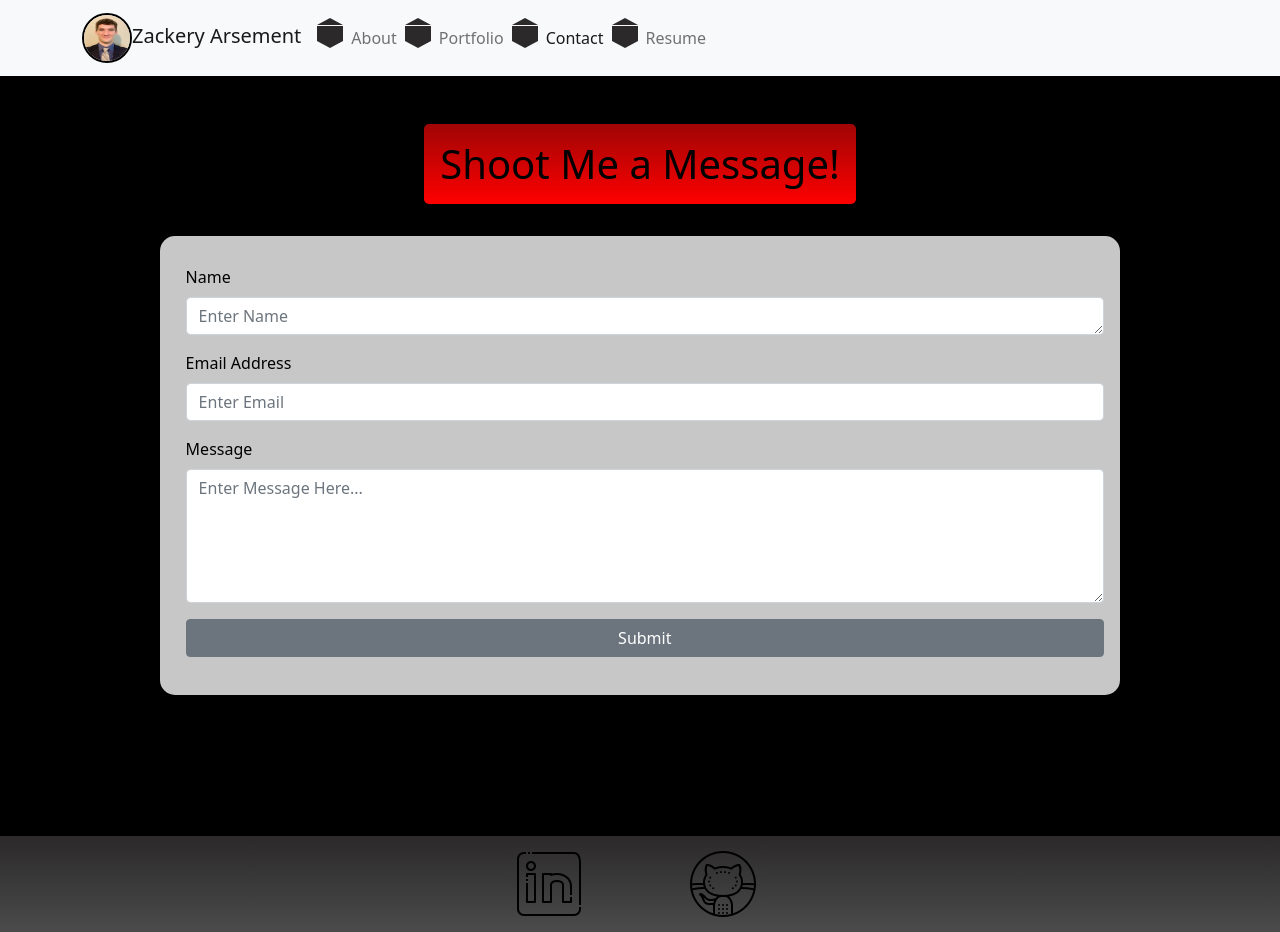
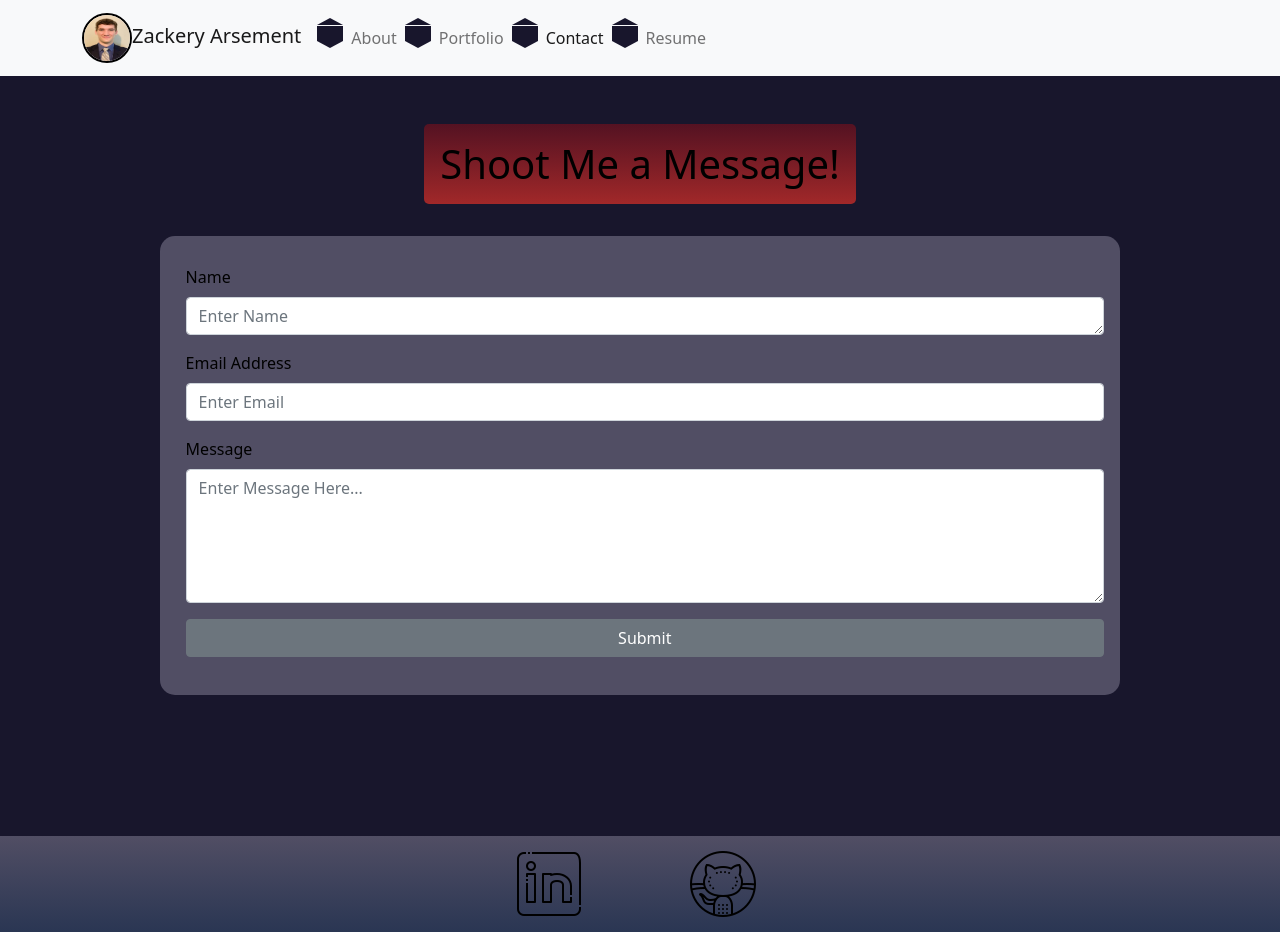
Before and after one commit to ZackeryArsement/react-portfolio, a React (Create React App) app: page /contact in a window 1280 px wide. Built offline with nearby package versions, Linux system fonts and the light colour scheme.

Commit message:
Updated color scheme... will probably need to be revised again to less blue/purple and more grey/black

```diff
--- a/src/App.css
+++ b/src/App.css
@@ -1,4 +1,4 @@
 main{
-    background-color: black;
+    background-color: var(--darkPurple);
     min-height: 95vh;
 }
--- a/src/components/about-me/About-me.js
+++ b/src/components/about-me/About-me.js
@@ -5,7 +5,7 @@ const AboutMe = () => {
         <div className="jumbotron jumbotron-fluid" id='about-me'>
             {/* <h1 className="display-4">About Me</h1> */}
             <div className="w-100">
-                <p className={`text-center bg-secondary bio`}>
+                <p className={`text-center bg-ind bio`}>
                     My name is Zackery Arsement and I am a recent graduate from the University of Texas at Austin, where I received a bachelors degree in mechanical engineering. After graduation I worked on video game designing and programming for 6 months using C# in the Unity Game Engine. I then got a job at a chemical plant in the Beaumont, Texas area. After working at the plant for 6 months I realized that the oil and gas industry was not for me and I wanted to switch back into software and code for a living. I am now working full time on UT's javaScript bootcamp and I am very enthusiastic about my future in software!
                 </p>
             </div>
--- a/src/components/contact/Contact.js
+++ b/src/components/contact/Contact.js
@@ -5,11 +5,11 @@ const Contact = () => {
     return (
         <div className='pt-5'>
             <div className="w-100 pb-4">
-                <h1 className={`text-center bg-secondary`}>
+                <h1>
                     Shoot Me a Message!
                 </h1>
             </div>
-            <div className={classes.form}>
+            <div className={`${classes.form} bg-ind`}>
                 <ContactForm />
             </div>
         </div>
--- a/src/components/contact/Contact.module.css
+++ b/src/components/contact/Contact.module.css
@@ -1,7 +1,6 @@
 .form{
     width: 75%;
     margin: auto;
-    background-color: rgb(199, 199, 199);
     padding: 1vw 2vh 3vw 2vw;
     border-radius: 15px;
 }
--- a/src/components/footer/Footer.module.css
+++ b/src/components/footer/Footer.module.css
@@ -10,7 +10,7 @@ footer{
     height: 6rem;
     justify-content: center;
     text-align: center;
-    background: linear-gradient(to top, var(--lightGrey), var(--darkGrey));
+    background: linear-gradient(to top, var(--spaceCadet), var(--independence));
 }
 
 .a{
--- a/src/components/navbar/Navbar.module.css
+++ b/src/components/navbar/Navbar.module.css
@@ -13,7 +13,7 @@
 .hexSmall:before {
     content: " ";
     width: 0; height: 0;
-    border-bottom: 7.5px solid var(--darkGrey);
+    border-bottom: 7.5px solid var(--darkPurple);
     border-left: 13px solid transparent;
     border-right: 13px solid transparent;
     position: absolute;
@@ -24,7 +24,7 @@
     margin-top: 7.5px;
     width: 26px;
     height: 15px;
-    background-color: var(--darkGrey);
+    background-color: var(--darkPurple);
     position: relative;
     transition: transform .9s ease-in-out;
 }
@@ -34,7 +34,7 @@
     width: 0;
     position: absolute;
     bottom: -7.5px;
-    border-top: 7.5px solid var(--darkGrey);
+    border-top: 7.5px solid var(--darkPurple);
     border-left: 13px solid transparent;
     border-right: 13px solid transparent;
 }
--- a/src/components/resume/QuickLook.js
+++ b/src/components/resume/QuickLook.js
@@ -5,7 +5,7 @@ import classes from './QuickLook.module.css'
 
 const QuickLook = () => {
     return (
-        <Container className='bg-secondary rounded'>
+        <Container className='bg-ind rounded'>
             {/* University */}
             <Row className='p-4 pb-2'>
                 <Col>
--- a/src/components/resume/Resume.js
+++ b/src/components/resume/Resume.js
@@ -17,7 +17,7 @@ const Resume = () => {
             <QuickLook />
 
             {/* Resume Download */}
-            <div className={`${classes.resumeContainer} bg-secondary d-flex justify-content-center mt-5 m-auto rounded`}>
+            <div className={`${classes.resumeContainer} bg-ind d-flex justify-content-center mt-5 m-auto rounded`}>
                 <a href={ZackArsementResume} target="_blank" className={`${classes.resume} text-decoration-none text-black`}>
                     Download Resume:
                     <img src={Github}/>
--- a/src/index.css
+++ b/src/index.css
@@ -3,11 +3,29 @@
 }
 
 :root{
-    --darkGrey: rgb(43, 41, 41);
-    --lightGrey: rgb(75, 75, 75);
-    --faintGrey: rgb(199, 199, 199);
-    --darkRed: rgb(160, 5, 5);
-    --lightRed: rgb(255, 0, 0);
+    /* Color Palette */
+    --independence: #514e64;
+    --darkPurple: #18162c;
+    --auburn: #a12829;
+    --spaceCadet: #2a3653;
+    --darkSienna: #541222;
+}
+
+/* Background Colors */
+.bg-ind{
+    background-color: var(--independence);
+}
+.bg-dark-purple{
+    background-color: var(--darkPurple);
+}
+.bg-auburn{
+    background-color: var(--auburn);
+}
+.bg-space{
+    background-color: var(--spaceCadet);
+}
+.bg-sienna{
+    background-color: var(--darkSienna);
 }
 
 .container {
@@ -18,7 +36,7 @@ h1{
     color: black;
     text-align: center;
     padding: 1rem;
-    background: linear-gradient(to top, var(--lightRed), var(--darkRed));
+    background: linear-gradient(to top, var(--auburn), var(--darkSienna));
     border-radius: 5px;
     width: fit-content;
     margin: 5% auto;
@@ -55,8 +73,8 @@ p{
 }
 
 #horiseon-picture:hover{
-    border-color: var(--darkRed);
-    box-shadow: 0 0 10px 10px var(--darkRed);
+    border-color: var(--darkSienna);
+    box-shadow: 0 0 10px 10px var(--darkSienna);
 }
 
 /* Project List */
@@ -76,8 +94,8 @@ p{
 }
 
 .project img:hover{
-    border-color: var(--darkRed);
-    box-shadow: 0 0 10px 10px var(--darkRed);
+    border-color: var(--darkSienna);
+    box-shadow: 0 0 10px 10px var(--darkSienna);
 }
 
 .project img{
```
Also changed, not shown: 1 other file (tests, documents, lock files or other folders).
